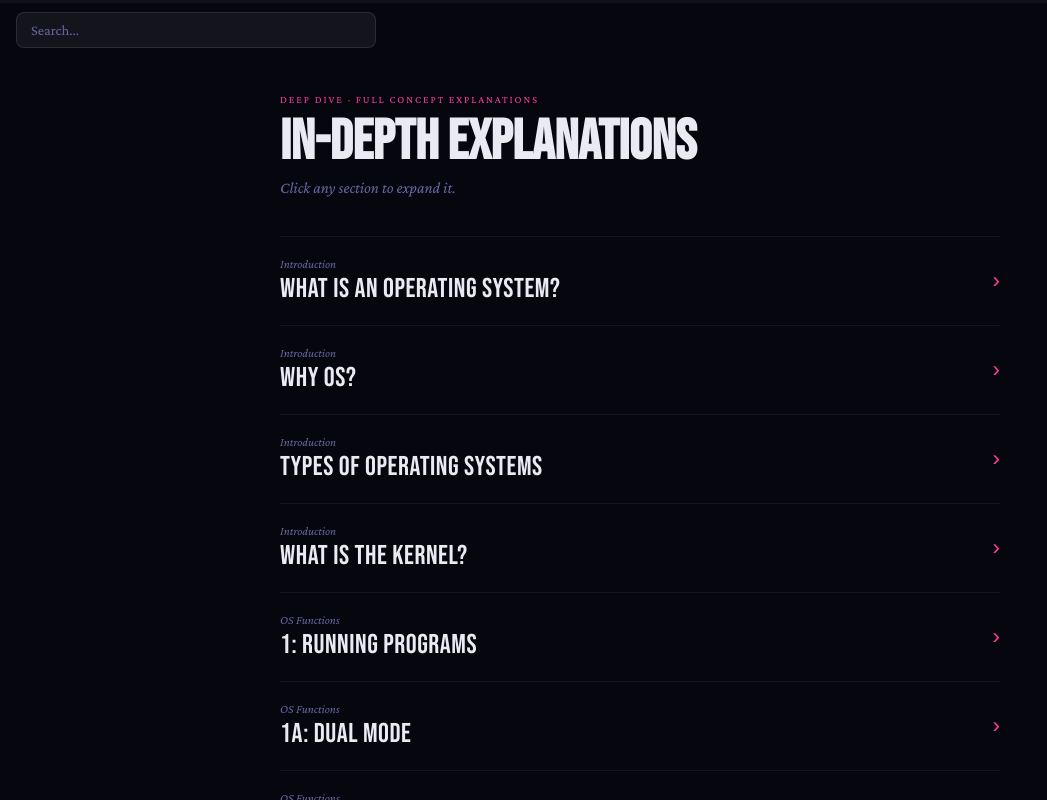
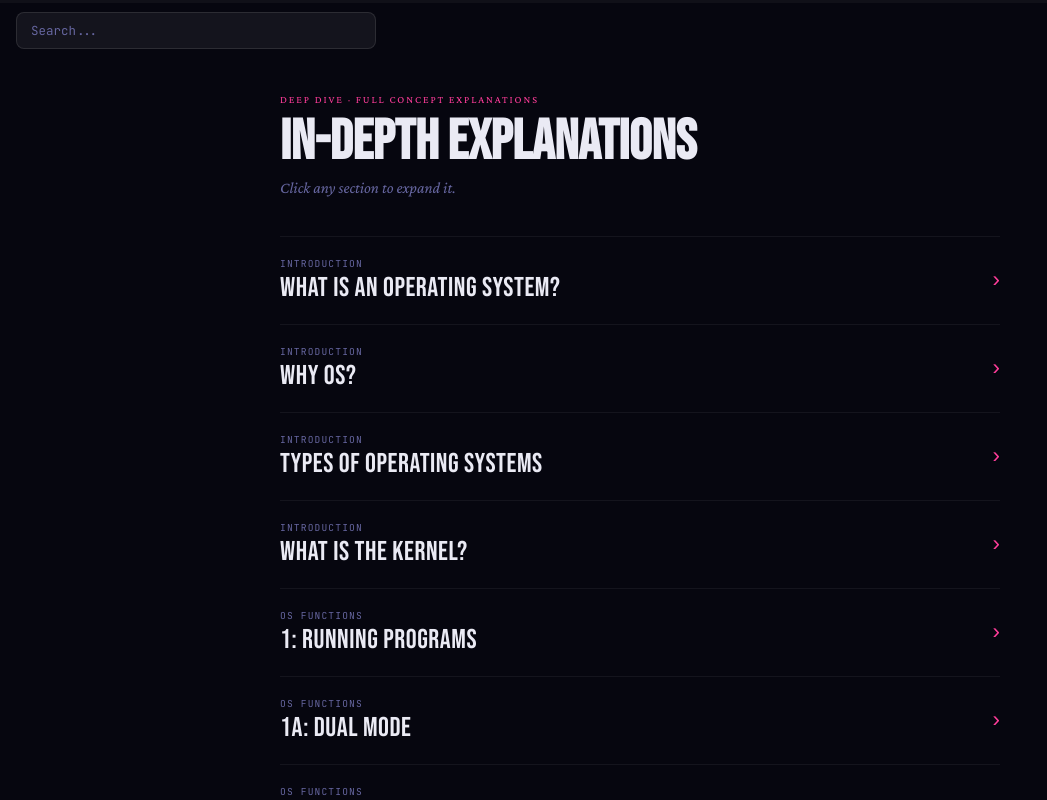
Before and after one commit to AtaurM/bobs-guide-to-os, a React (Vite) app: page / in a window 1280 px wide. Shown: the whole page, without its empty margins (0-1047 px from the left). Built offline with nearby package versions, Linux system fonts and the light colour scheme.

Commit message:
+Auto expand and highlight matches; styling

```diff
--- /dev/null
+++ b/src/components/common/Highlight.jsx
@@ -0,0 +1,24 @@
+import { useSearch } from "../../context/SearchContext";
+import styles from './Highlight.module.css'
+
+export default function Highlight({ text }) {
+    const query = useSearch();
+
+    if (!query || !query.trim() || !text) {
+        return <>{text}</>;
+    }
+
+    const escaped = query.replace(/[.*+?^${}()|[\]\\]/g, '\\$&');
+
+    const parts = text.split(new RegExp(`(${escaped})`, 'i'));
+
+    return (
+        <>
+            {parts.map((part, i) =>
+                part.toLowerCase() === query.toLowerCase()
+                    ? <mark key={i} className={styles.mark}>{part}</mark>
+                    : <span key={i}>{part}</span>
+            )}
+        </>
+    )
+}
--- /dev/null
+++ b/src/components/common/Highlight.module.css
@@ -0,0 +1,6 @@
+.mark {
+    background: rgba(255, 214, 10, 0.25);
+    color: rgba(255, 214, 10, 0.95);
+    border-radius: 2px;
+    padding: 1px 0;
+}
--- a/src/components/common/SearchBar.module.css
+++ b/src/components/common/SearchBar.module.css
@@ -9,8 +9,8 @@
     border: 1px solid rgba(255, 255, 255, 0.1);
     border-radius: 8px;
     color: var(--text);
-    font-family: var(--font-body);
-    font-size: 0.9rem;
+    font-family: var(--font-mono);
+    font-size: 0.78rem;
     outline: none;
     transition: border-color 0.2s, box-shadow 0.2s;
 }
--- a/src/components/panels/DeepPanel.jsx
+++ b/src/components/panels/DeepPanel.jsx
@@ -1,37 +1,43 @@
-import { useState } from 'react'
+import { useState, useEffect } from 'react'
 import deepDiveData from '../../data/deepDiveData'
 import styles from './DeepPanel.module.css'
 import Collapse from '../common/Collapse'
+import Highlight from '../common/Highlight'
 import { useSearch } from '../../context/SearchContext'
 import { deepMatchesQuery } from '../../utils/searchUtils'
 
 // parse type of paragraph
 function BodyParagraph({ paragraph }) {
     if (typeof paragraph === 'string') {
-        return <p className={styles.bodyPara}>{paragraph}</p>
+        return <p className={styles.bodyPara}><Highlight text={paragraph} /></p>
     }
 
     return (
         <p className={styles.bodyPara}>
             {paragraph.map((seg, i) =>
                 seg.bold
-                    ? <strong key={i}>{seg.text}</strong>
-                    : <span key={i}>{seg.text}</span>
+                    ? <strong key={i}><Highlight text={seg.text} /></strong>
+                    : <Highlight key={i} text={seg.text} />
             )}
         </p>
     )
 }
 
-function DeepSection({ section }) {
-    const [isOpen, setIsOpen] = useState(false)
+function DeepSection({ section, forceOpen }) {
+    const [isOpen, setIsOpen] = useState(false);
+
+    useEffect(() => {
+        // eslint-disable-next-line react-hooks/set-state-in-effect
+        if (forceOpen) setIsOpen(true);
+    }, [forceOpen])
 
     return (
         <div className={styles.section}>
             <button className={styles.header} onClick={() => setIsOpen(!isOpen)}>
                 <div className={styles.headerInner}>
                     <div>
-                        <p className={styles.sectionSub}>{section.sub}</p>
-                        <h3 className={styles.sectionTitle}>{section.title}</h3>
+                        <p className={styles.sectionSub}><Highlight text={section.sub} /></p>
+                        <h3 className={styles.sectionTitle}><Highlight text={section.title} /></h3>
                     </div>
                     <span className={`${styles.arrow} ${isOpen ? styles.arrowOpen : ''}`}>›</span>
                 </div>
@@ -50,8 +56,8 @@ function DeepSection({ section }) {
                             <div className={styles.termList}>
                                 {section.terms.map((term, i) => (
                                     <div key={i} className={styles.term}>
-                                        <strong className={styles.termName}>{term.t}</strong>
-                                        <span className={styles.termDef}>{term.d}</span>
+                                        <strong className={styles.termName}><Highlight text={term.t} /></strong>
+                                        <span className={styles.termDef}><Highlight text={term.d} /></span>
                                     </div>
                                 ))}
                             </div>
@@ -63,7 +69,7 @@ function DeepSection({ section }) {
                             <p className={styles.examLabel}>⚡ Exam Tips</p>
                             <ul className={styles.examList}>
                                 {section.exam.map((tip, i) => (
-                                    <li key={i} className={styles.examItem}>{tip}</li>
+                                    <li key={i} className={styles.examItem}><Highlight text={tip} /></li>
                                 ))}
                             </ul>
                         </div>
@@ -91,7 +97,7 @@ export default function DeepPanel() {
             </div>
 
             {matchingSections.map((section) => (
-                <DeepSection key={section.title} section={section} />
+                <DeepSection key={section.title} section={section} forceOpen={hasQuery} />
             ))}
 
             {hasQuery && otherSections.length > 0 && (
--- a/src/components/panels/DeepPanel.module.css
+++ b/src/components/panels/DeepPanel.module.css
@@ -38,11 +38,12 @@
 }
 
 .sectionSub {
-    font-family: var(--font-body);
-    font-size: 0.75rem;
+    font-family: var(--font-mono);
+    font-size: 0.6rem;
+    letter-spacing: 0.12em;
+    text-transform: uppercase;
     color: var(--text-dim);
     margin-bottom: 4px;
-    font-style: italic;
 }
 
 .sectionTitle {
@@ -105,11 +106,11 @@
 }
 
 .termsLabel {
-    font-family: var(--font-body);
-    font-size: 0.65rem;
+    font-family: var(--font-mono);
+    font-size: 0.6rem;
     letter-spacing: 0.14em;
     text-transform: uppercase;
-    color: var(--text-dim);
+    color: var(--accent2);
     margin-bottom: 10px;
 }
 
@@ -144,15 +145,6 @@
  line-height: 1.5;
 }
 
-.termsLabel {
-    font-family: var(--font-body);
-    font-size: 0.65rem;
-    letter-spacing: 0.14rem;
-    text-transform: uppercase;
-    color: var(--accent2);
-    margin-bottom: 10px;
-}
-
 .exam {
     margin-top: 20px;
     padding: 14px 18px;
@@ -162,8 +154,8 @@
 }
 
 .examLabel {
-    font-family: var(--font-body);
-    font-size: 0.65rem;
+    font-family: var(--font-mono);
+    font-size: 0.6rem;
     letter-spacing: 0.14em;
     text-transform: uppercase;
     color: rgba(255, 215, 10, 0.8);
@@ -195,3 +187,25 @@
     color: var(--tex-dim);
     font-style: italic;
 }
+
+.othersToggle {
+    display: flex;
+    align-items: center;
+    gap: 8px;
+    background: none;
+    border: none;
+    cursor: pointer;
+    font-family: var(--font-body);
+    font-size: 0.8rem;
+    color: var(--text-dim);
+    padding: 8px 0;
+    transition: color 0.2s;
+}
+
+.othersToggle:hover {
+    color: var(--text);
+}
+
+.othersItem {
+    opacity: 0.5;
+}
--- a/src/index.css
+++ b/src/index.css
@@ -1,5 +1,4 @@
-@import url("https://fonts.googleapis.com/css2?family=Bebas+Neue&display=swap");
-@import url("https://fonts.googleapis.com/css2?family=Bebas+Neue&family=Crimson+Pro:ital,wght@0,400;0,600;1,400&display=swap");
+@import url("https://fonts.googleapis.com/css2?family=Bebas+Neue&family=Crimson+Pro:ital,wght@0,400;0,600;1,400&family=JetBrains+Mono:wght@400;500&display=swap");
 
 /* override to avoid fighting invisible browser default styles!*/
 *, *::before, *::after {
@@ -17,6 +16,7 @@
 
   --font-display: "Bebas Neue", sans-serif;
   --font-body: "Crimson Pro", Georgia, serif;
+  --font-mono: "JetBrains Mono", monospace;
 
   --accent: #ff3d9a;
   --accent-rgb: 255, 61, 154;
```
